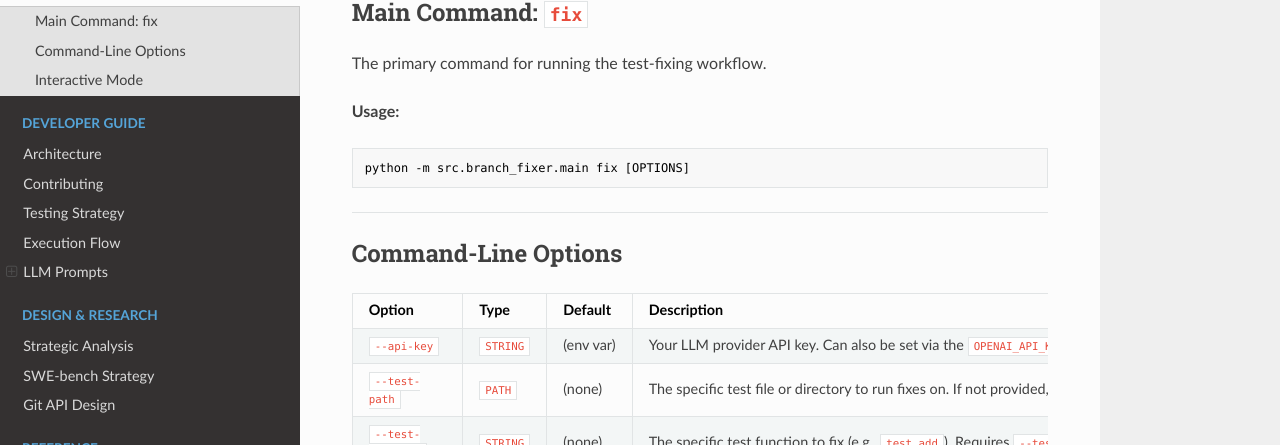
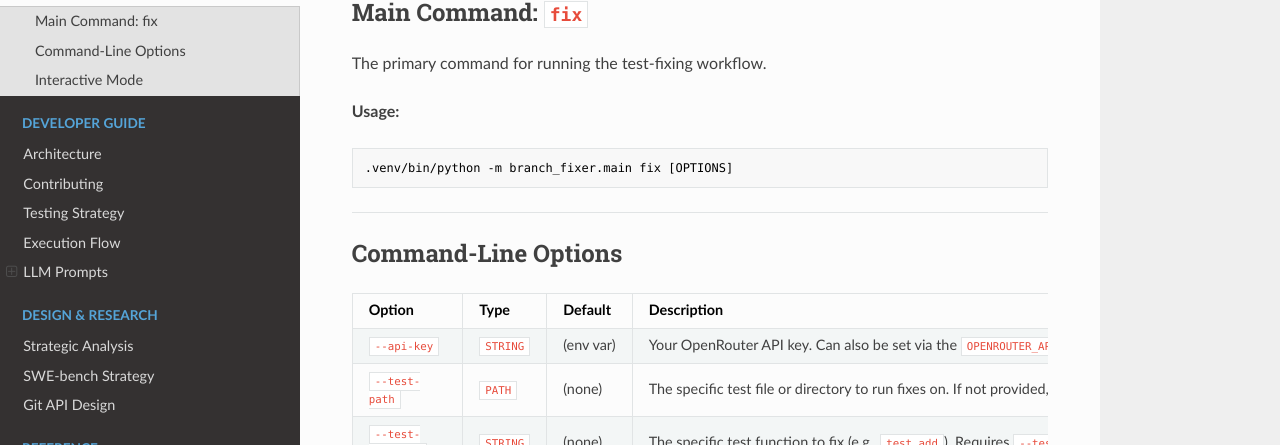
Before and after one commit to ImmortalDemonGod/Pytest-Error-Fixing-Framework, an MkDocs documentation site: the page built from docs/user-guide/03-cli-reference.md, in a window 1280 px wide and 900 px high. Shown: the part 263-708 px from the top of the window. Built offline with MkDocs 1.6.1, drawn with Linux system fonts in a browser that asks for light colours; nearby versions of some CDN libraries.

Commit message:
docs(user-guide): fix CLI reference - correct env var and invocation command
Replace OPENAI_API_KEY with OPENROUTER_API_KEY in the --api-key option description.
Replace 'python -m src.branch_fixer.main fix' with '.venv/bin/python -m branch_fixer.main fix'
in the usage line.

Co-Authored-By: Claude Sonnet 4.6 <noreply@anthropic.com>

````diff
--- a/docs/user-guide/03-cli-reference.md
+++ b/docs/user-guide/03-cli-reference.md
@@ -11,7 +11,7 @@ The primary command for running the test-fixing workflow.
 **Usage:**
 
 ```bash
-python -m src.branch_fixer.main fix [OPTIONS]
+.venv/bin/python -m branch_fixer.main fix [OPTIONS]
 ```
 
 ---
@@ -20,7 +20,7 @@ python -m src.branch_fixer.main fix [OPTIONS]
 
 | Option | Type | Default | Description |
 | :--- | :--- | :--- | :--- |
-| `--api-key` | `STRING` | (env var) | Your LLM provider API key. Can also be set via the `OPENAI_API_KEY` environment variable. **(Required)** |
+| `--api-key` | `STRING` | (env var) | Your OpenRouter API key. Can also be set via the `OPENROUTER_API_KEY` environment variable. **(Required)** |
 | `--test-path` | `PATH` | (none) | The specific test file or directory to run fixes on. If not provided, `pytest` will discover tests from the root. |
 | `--test-function` | `STRING` | (none) | The specific test function to fix (e.g., `test_add`). Requires `--test-path` to also be set. |
 | `--non-interactive`| `FLAG` | `False` | Runs the tool in fully automated mode without prompting the user for decisions. |
````
